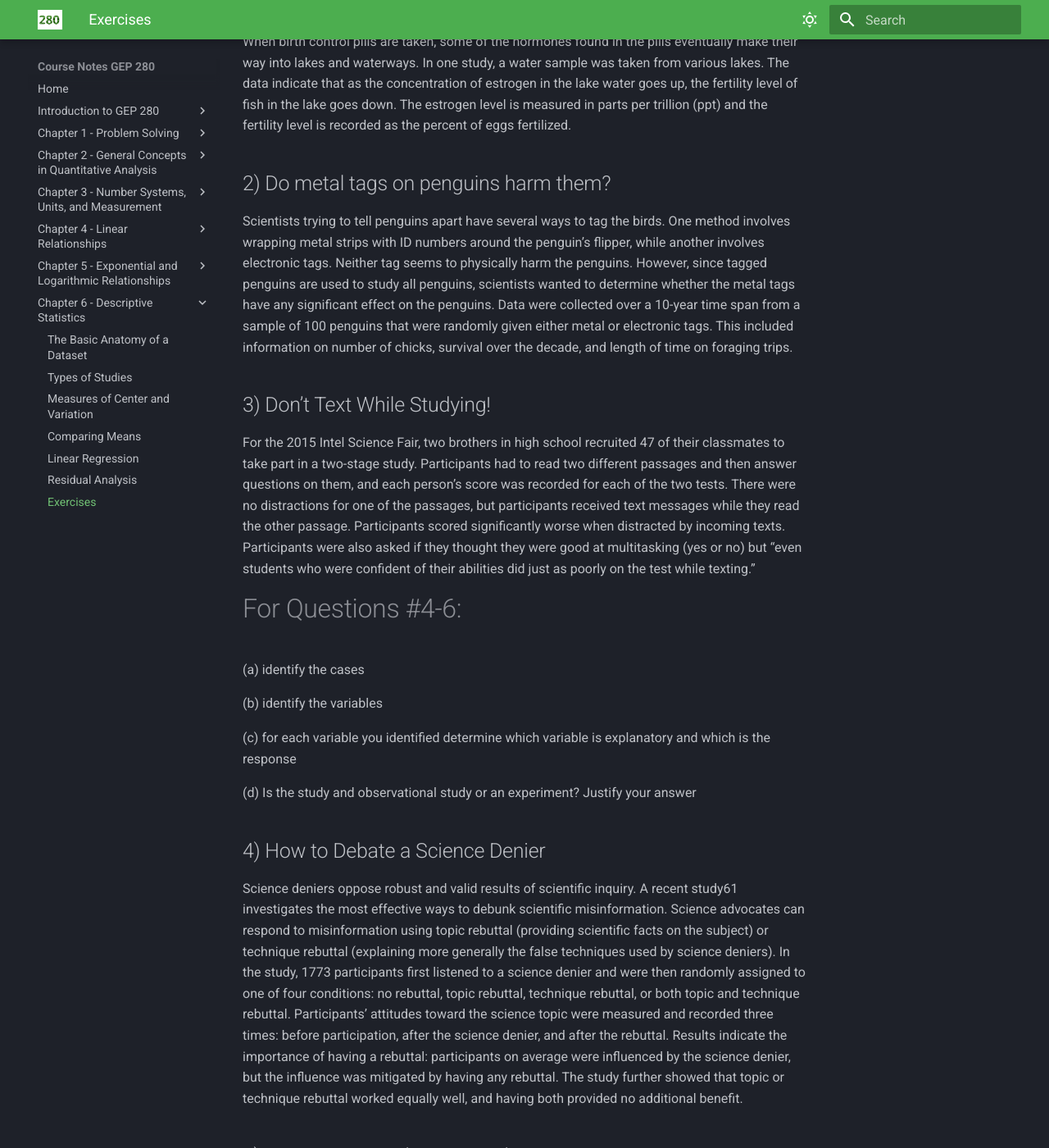
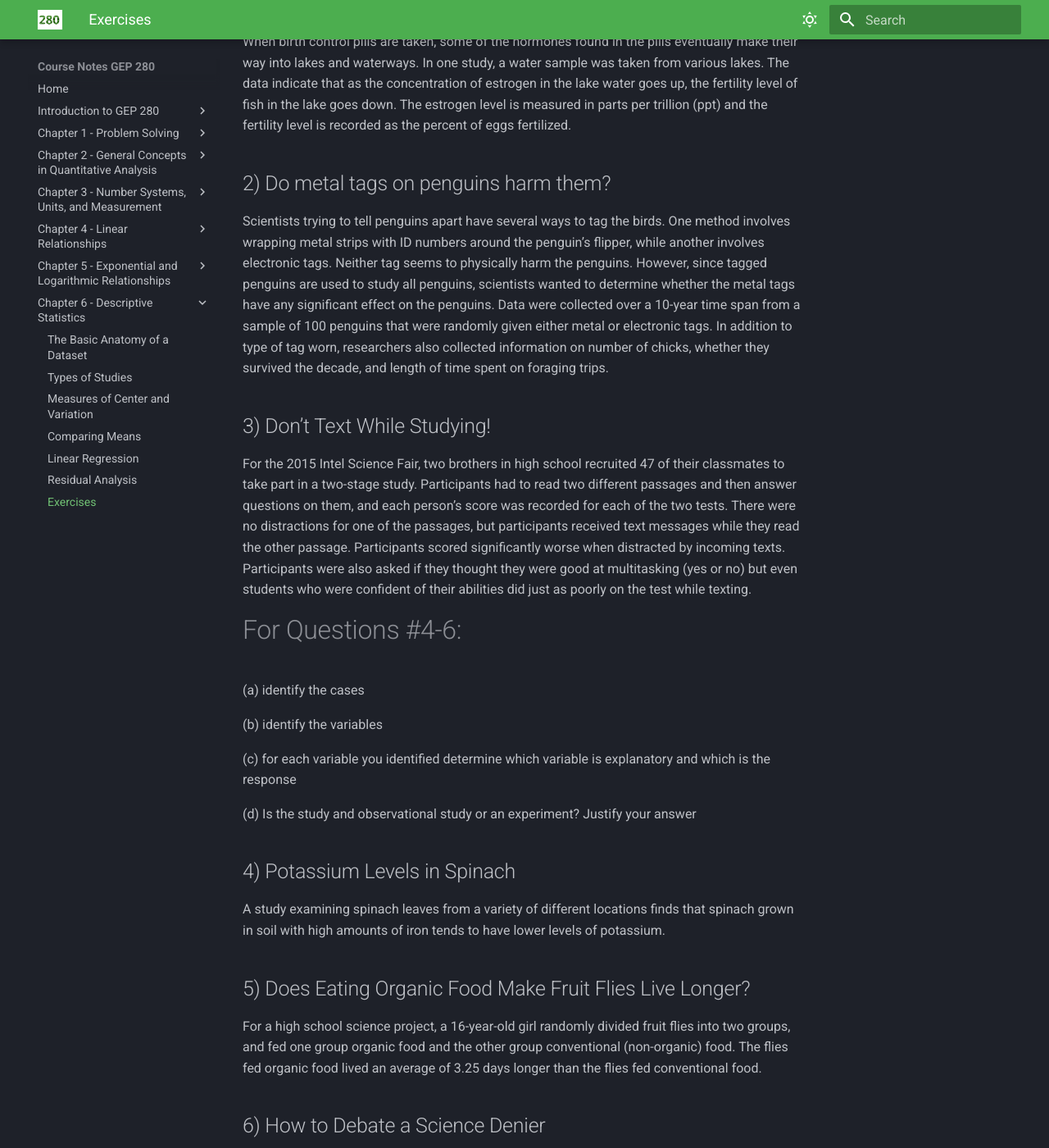
Before and after one commit to wgalbraith/280, an MkDocs documentation site: the page built from docs_student/stats-exercises.md, in a window 1280 px wide and 1400 px high, scrolled down 423 px. Shown: the whole window at 82% size. Built offline with MkDocs 1.6.1 and Material for MkDocs 9.7.7, drawn with Linux system fonts in a browser that asks for light colours; nearby versions of some CDN libraries; some web fonts are replaced; library files that are not in the unit come from our copies; some of the changed text lies outside the part shown.

Commit message:
Update stats-exercises.md for clarity and formatting
Revised sections for clarity and updated headings for consistency.

```diff
--- a/docs_student/stats-exercises.md
+++ b/docs_student/stats-exercises.md
@@ -15,14 +15,14 @@
 ## 2) Do metal tags on penguins harm them?
 Scientists trying to tell penguins apart have several ways to tag the birds. One method involves wrapping metal strips with ID numbers around the penguin’s flipper,
 while another involves electronic tags. Neither tag seems to physically harm the penguins. However, since tagged penguins are used to study all penguins, scientists wanted to determine whether the metal
-tags have any significant effect on the penguins. Data were collected over a 10-year time span from a sample of 100 penguins that were randomly given either metal or electronic tags. This included
-information on number of chicks, survival over the decade, and length of time on foraging trips.
+tags have any significant effect on the penguins. Data were collected over a 10-year time span from a sample of 100 penguins that were randomly given either metal or electronic tags. In addition to type of tag worn, researchers also collected
+information on number of chicks, whether they survived the decade, and length of time spent on foraging trips.
 
 ##  3) Don’t Text While Studying!
 For the 2015 Intel Science Fair, two brothers in high school recruited 47 of their classmates to take part in a two-stage study.
 Participants had to read two different passages and then answer questions on them, and each person’s score was recorded for each of the two tests.
 There were no distractions for one of the passages, but participants received text messages while they read the other passage. Participants scored significantly worse when distracted by incoming texts.
-Participants were also asked if they thought they were good at multitasking (yes or no) but “even students who were confident of their abilities did just as poorly on the test while texting.”
+Participants were also asked if they thought they were good at multitasking (yes or no) but even students who were confident of their abilities did just as poorly on the test while texting.
 
 # For Questions #4-6:
 
@@ -34,13 +34,14 @@
 
 (d) Is the study and observational study or an experiment? Justify your answer
 
-## 4) How to Debate a Science Denier
 
-Science deniers oppose robust and valid results of scientific inquiry. A recent study61 investigates the most effective ways to debunk scientific misinformation. Science advocates can respond to misinformation using topic rebuttal (providing scientific facts on the subject) or technique rebuttal (explaining more generally the false techniques used by science deniers). In the study, 1773 participants first listened to a science denier and were then randomly assigned to one of four conditions: no rebuttal, topic rebuttal, technique rebuttal, or both topic and technique rebuttal. Participants’ attitudes toward the science topic were measured and recorded three times: before participation, after the science denier, and after the rebuttal. Results indicate the importance of having a rebuttal: participants on average were influenced by the science denier, but the influence was mitigated by having any rebuttal. The study further showed that topic or technique rebuttal worked equally well, and having both provided no additional benefit.
-
-## 5) Potassium Levels in Spinach
+## 4) Potassium Levels in Spinach
 A study examining spinach leaves from a variety of different locations finds that spinach grown in soil with high amounts of iron tends to have lower levels of potassium.
 
-## 6) Does Eating Organic Food Make Fruit Flies Live Longer?
+## 5) Does Eating Organic Food Make Fruit Flies Live Longer?
 For a high school science project, a 16-year-old girl randomly divided fruit flies into two groups, and fed one group organic food and the other group conventional (non-organic) food.
 The flies fed organic food lived an average of 3.25 days longer than the flies fed conventional food.
+
+## 6) How to Debate a Science Denier
+
+Science deniers oppose robust and valid results of scientific inquiry. A recent study investigates the most effective ways to debunk scientific misinformation. Science advocates can respond to misinformation using topic rebuttal (providing scientific facts on the subject) or technique rebuttal (explaining more generally the false techniques used by science deniers). In the study, 1773 participants first listened to a science denier and were then randomly assigned to one of four conditions: no rebuttal, topic rebuttal, technique rebuttal, or both topic and technique rebuttal. Participants’ attitudes toward the science topic were measured and recorded three times: before participation, after the science denier, and after the rebuttal. Results indicate the importance of having a rebuttal: participants on average were influenced by the science denier, but the influence was mitigated by having any rebuttal. The study further showed that topic or technique rebuttal worked equally well, and having both provided no additional benefit.
```
